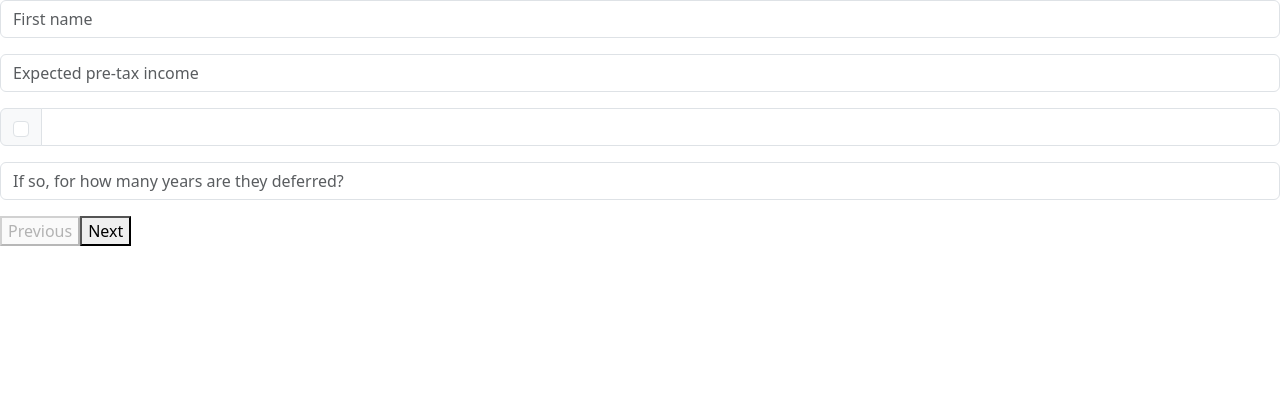
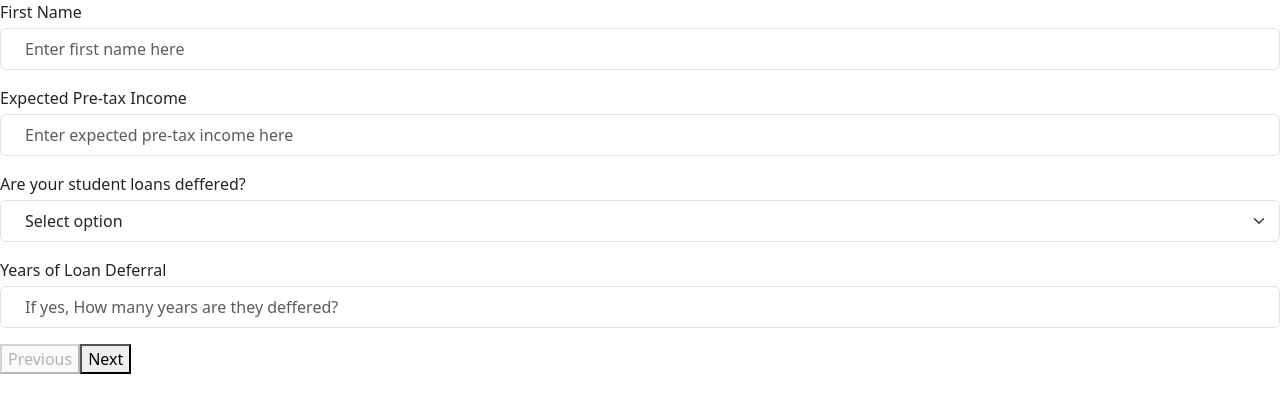
Before and after one commit to arougey/FinanceTracker, a React (Create React App) app: page / in a window 1280 px wide. Shown: the top 412 px of the page. Built offline with nearby package versions, Linux system fonts and the light colour scheme.

Commit message:
using tailwind css to streamline, adding styling

```diff
--- a/package.json
+++ b/package.json
@@ -38,5 +38,8 @@
       "last 1 firefox version",
       "last 1 safari version"
     ]
+  },
+  "devDependencies": {
+    "tailwindcss": "^3.3.5"
   }
 }
--- a/src/components/Page1.js
+++ b/src/components/Page1.js
@@ -1,32 +1,60 @@
-import React from "react"
+import React from "react";
+import "tailwindcss/tailwind.css";
 import Form from 'react-bootstrap/Form';
 import InputGroup from 'react-bootstrap/InputGroup';
-import "bootstrap/dist/css/bootstrap.min.css";
+
 export default function Page1() {
   return (
-    <>
-      <InputGroup className="mb-3">
+    <div className="flex items-center justify-center h-screen">
+      <div className="w-3/5">
+        <div className="mb-3">
+          <Form.Label htmlFor="first-name" className="block text-lg font-semibold mb-1">First Name</Form.Label>
+          <InputGroup>
             <Form.Control
-          placeholder="First name"
-          aria-label="Last name"
+              id="first-name"
+              placeholder="Enter first name here"
+              aria-label="First name"
+              className="border rounded py-2 px-4 w-full"
             />
           </InputGroup>
-      <InputGroup className="mb-3">
+        </div>
+        <div className="mb-3">
+          <Form.Label htmlFor="expected-income" className="block text-lg font-semibold mb-1">Expected Pre-tax Income</Form.Label>
+          <InputGroup>
             <Form.Control
-          placeholder="Expected pre-tax income"
+              id="expected-income"
+              placeholder="Enter expected pre-tax income here"
               aria-label="Expected income"
+              className="border rounded py-2 px-4 w-full"
             />
           </InputGroup>
-      <InputGroup className="mb-3">
-        <InputGroup.Checkbox aria-label="Are your student loans deferred?" />
-        <Form.Control aria-label="Text input with checkbox" />
+        </div>
+        <div className="mb-3">
+          <Form.Label htmlFor="deferred" className="block text-lg font-semibold mb-1">Are your student loans deffered?</Form.Label>
+          <InputGroup>
+            <Form.Select
+              aria-label="Select option"
+              className="border rounded py-2 px-4 w-full"
+              defaultValue=""
+            >
+              <option value="" disabled>Select option</option>
+              <option value="yes">Yes</option>
+              <option value="no">No</option>
+            </Form.Select>
           </InputGroup>
-      <InputGroup className="mb-3">
+        </div>
+        <div className="mb-3">
+          <Form.Label htmlFor="deferred-years" className="block text-lg font-semibold mb-1">Years of Loan Deferral</Form.Label>
+          <InputGroup>
             <Form.Control
-          placeholder="If so, for how many years are they deferred?"
-          aria-label="Expected income"
+              id="deferred-years"
+              placeholder="If yes, How many years are they deffered?"
+              aria-label="Deferred years"
+              className="border rounded py-2 px-4 w-full"
             />
           </InputGroup>
-    </>
+        </div>
+      </div>
+    </div>
   );
 }
```
Also changed, not shown: tailwind.config.js (added, +11 -0 lines), 1 other file (tests, documents, lock files or other folders). Lines whose indentation alone changed are shown as unchanged.
